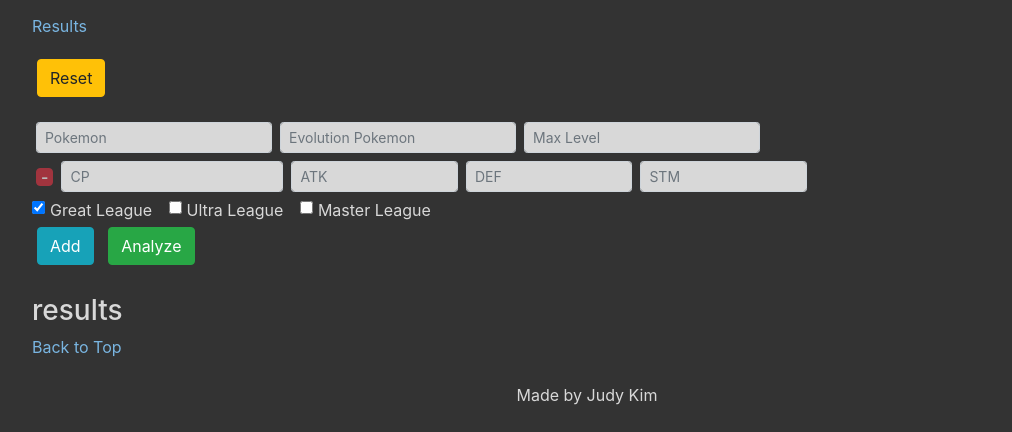
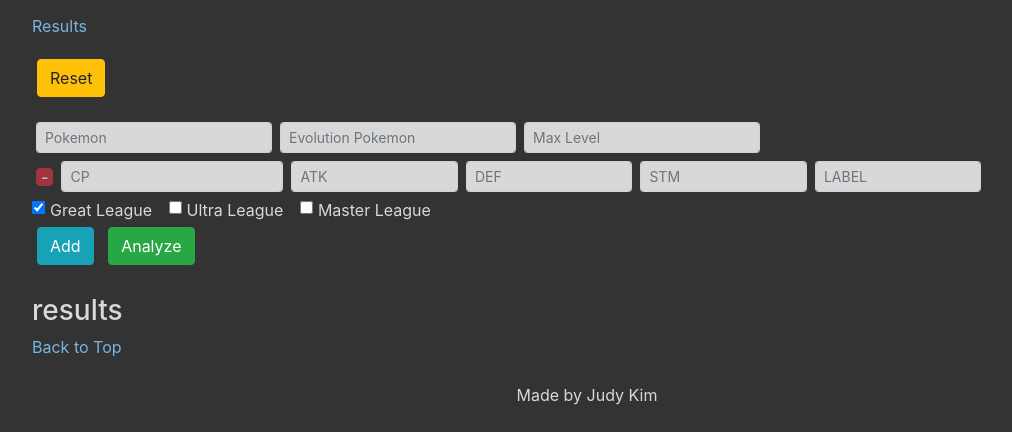
Before and after one commit to kimjudyh/pogo_pvp_fullstack, a Django app: page / in a window 1280 px wide. Shown: the part 183-615 px from the top of the page, without its empty margins (53-1065 px from the left). Run offline with Django 3.2, Linux system fonts and the light colour scheme; some libraries are stand-ins or nearby versions.

Commit message:
New label column

```diff
--- a/pvp_app/templates/home.html
+++ b/pvp_app/templates/home.html
@@ -79,7 +79,10 @@
 
           <label for="stamina" class="sr-only">Stamina IV</label>
           <input class="form-control form-control-sm w-15" type="number" id="stamina" name="stamina" value="{{ result.inputs.stamina }}" placeholder="STM" required>
-        </div>
+
+          <label for="label" class="sr-only">Label</label>
+          <input class="form-control form-control-sm w-15" id="label" name="label" value="{{ result.inputs.label }}" placeholder="LABEL">
+	</div>
         {% endfor %}
       {% else %}
         <div class="IVs form-inline">
@@ -96,6 +99,9 @@
 
           <label for="stamina" class="sr-only">Stamina IV</label>
           <input class="form-control form-control-sm w-15" type="number" id="stamina" name="stamina" placeholder="STM" required>
+
+          <label for="label" class="sr-only">Label</label>
+          <input class="form-control form-control-sm w-15" id="label" name="label"  placeholder="LABEL">
         </div>
       {% endif %}
       </div>
@@ -135,6 +141,7 @@
       <h4>{{ pokemon }} -> {{ evolution }}</h4>
       {% for result in results %}
         <div class="row no-gutters">
+          <div class="col col-2">Label: {{ result.inputs.label }}</div>
           <div class="col col-2">CP: {{ result.inputs.cp }}</div>
           <div class="col col-2">A: {{ result.inputs.attack }}</div>
           <div class="col col-2">D: {{ result.inputs.defense }}</div>
```
